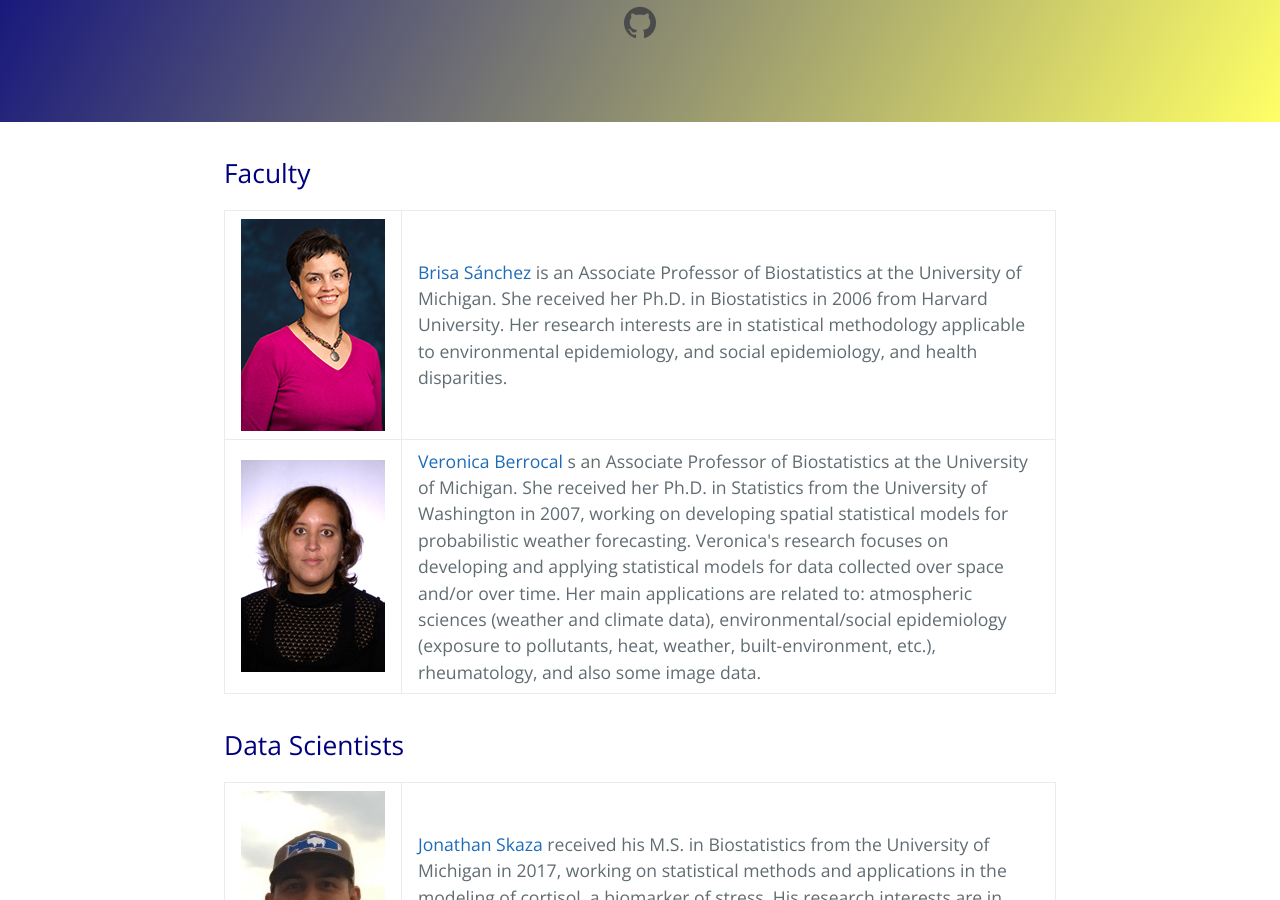
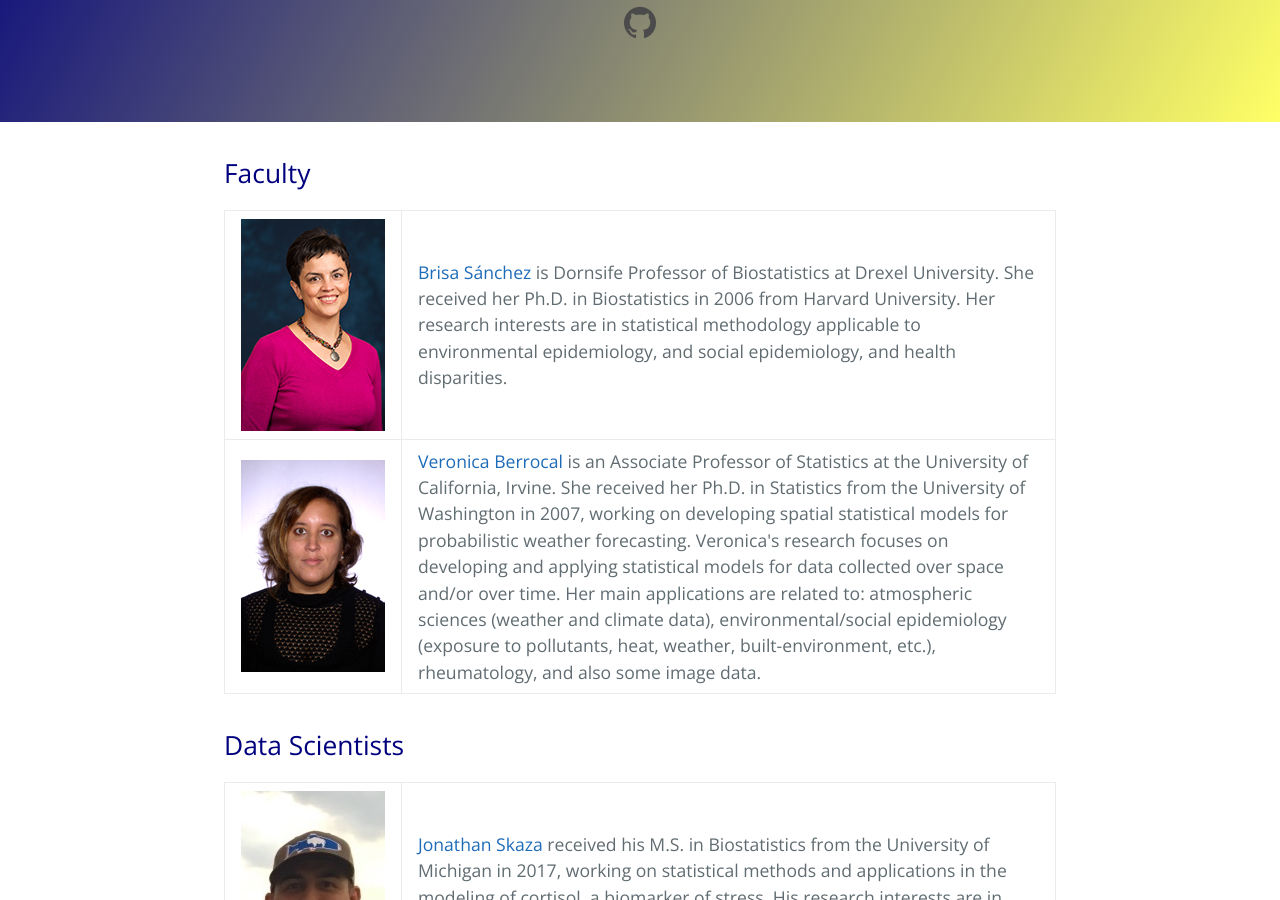
Before and after one commit to Biostatistics4SocialImpact/Biostatistics4SocialImpact.github.io, a Jekyll site: the page built from people.md, in a window 1280 px wide and 900 px high, scrolled down 250 px. Built offline with Jekyll 4.4.1, drawn with Linux system fonts in a browser that asks for light colours; some of the changed text lies outside the part shown.

Commit message:
Update people.md

```diff
--- a/people.md
+++ b/people.md
@@ -10,11 +10,11 @@
   <tbody>
     <tr>
       <td><div class="thumbbrisa"></div></td>
-      <td> <a href="https://sph.umich.edu/faculty-profiles/sanchez-brisa.html">Brisa Sánchez</a> is an Associate Professor of Biostatistics at the University of Michigan. She received her Ph.D. in Biostatistics in 2006 from Harvard University. Her research interests are in statistical methodology applicable to environmental epidemiology, and social epidemiology, and health disparities.</td>
+      <td> <a href="https://drexel.edu/dornsife/academics/faculty/Brisa%20Sanchez/">Brisa Sánchez</a> is Dornsife Professor of Biostatistics at Drexel University. She received her Ph.D. in Biostatistics in 2006 from Harvard University. Her research interests are in statistical methodology applicable to environmental epidemiology, and social epidemiology, and health disparities.</td>
     </tr>
     <tr>
       <td><div class="thumbberrocal"></div></td>
-      <td><a href="https://sph.umich.edu/faculty-profiles/berrocal-veronica.html">Veronica Berrocal</a> s an Associate Professor of Biostatistics at the University of Michigan. She received her Ph.D. in Statistics from the University of Washington in 2007, working on developing spatial statistical models for probabilistic weather forecasting. Veronica's research focuses on developing and applying statistical models for data collected over space and/or over time. Her main applications are related to: atmospheric sciences (weather and climate data), environmental/social epidemiology (exposure to pollutants, heat, weather, built-environment, etc.), rheumatology, and also some image data.</td>
+      <td><a href="https://www.stat.uci.edu/faculty/veronica-berrocal/">Veronica Berrocal</a> is an Associate Professor of Statistics at the University of California, Irvine. She received her Ph.D. in Statistics from the University of Washington in 2007, working on developing spatial statistical models for probabilistic weather forecasting. Veronica's research focuses on developing and applying statistical models for data collected over space and/or over time. Her main applications are related to: atmospheric sciences (weather and climate data), environmental/social epidemiology (exposure to pollutants, heat, weather, built-environment, etc.), rheumatology, and also some image data.</td>
     </tr>
   </tbody>
 </table>
@@ -76,5 +76,9 @@
       <td><div class="thumbyuqi"></div></td>
       <td>Yuqi Zhai is a current Biostatistics M.S. student at the University of Michigan. She received her B.S. in Statistics from Peking University in 2016. She worked with Dr. Sanchez to develop an approach based on the simulation-extrapolation (SIMEX) algorithm to quantify and correct the bias in built environment health effect estimates that is introduced due to geocoding errors. Yuqi’s other professional interests include Bayesian methods and missing data analysis. Most recently she has focused on developing methods to account for complex sample design in general Bayesian analyses.</td>
     </tr>
+    <tr>
+      <td><div class="thumbskaza"></div></td>
+      <td> <a href="http://jskaza.github.io">Jonathan Skaza</a> received his M.S. in Biostatistics from the University of Michigan in 2017, working on statistical methods and applications in the modeling of cortisol, a biomarker of stress. His research interests are in statistical computing, data science, reproducible research, mental health statistics, and statistics in sports. </td>
+    </tr>
   </tbody>
 </table>
```
